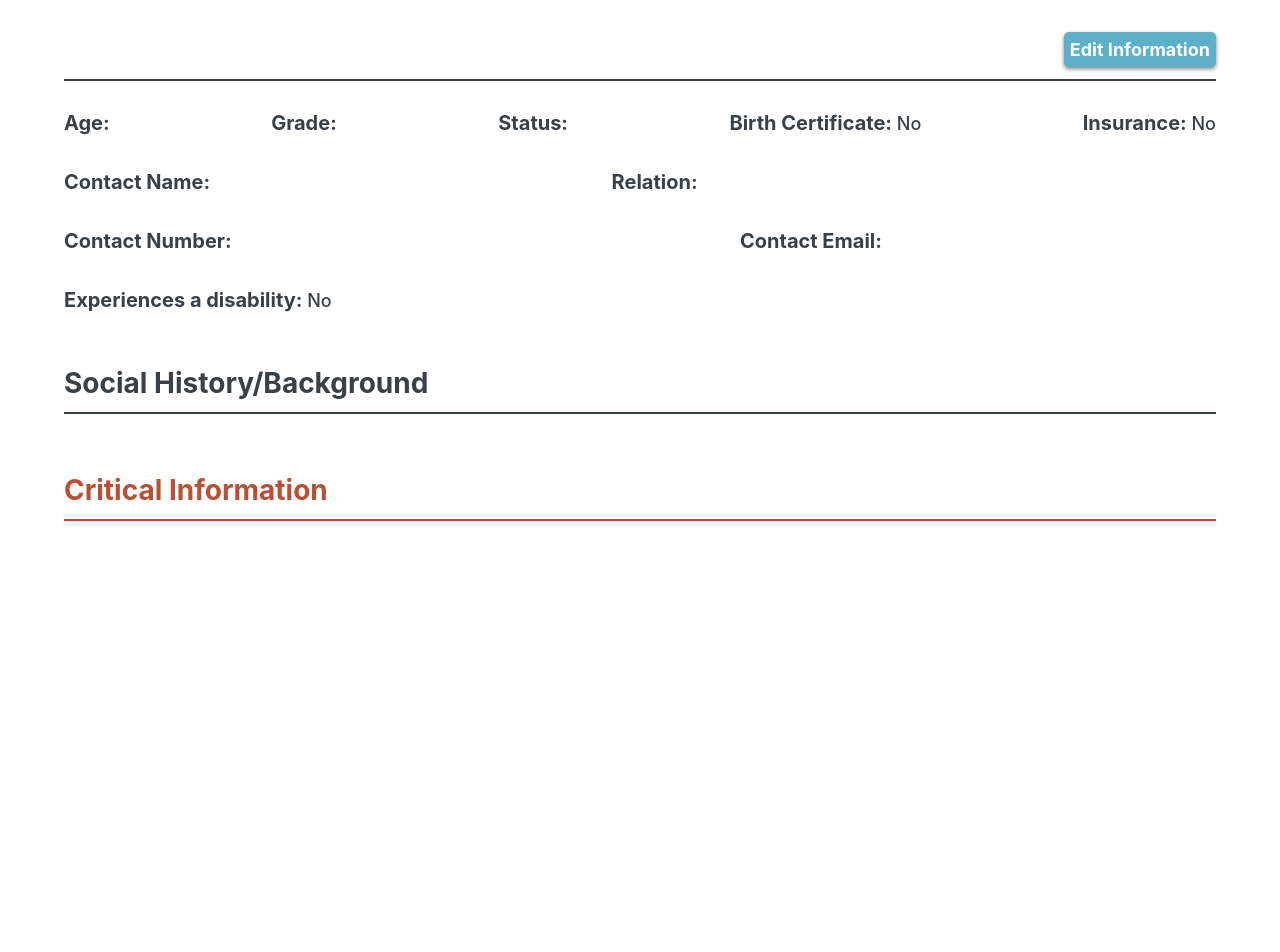
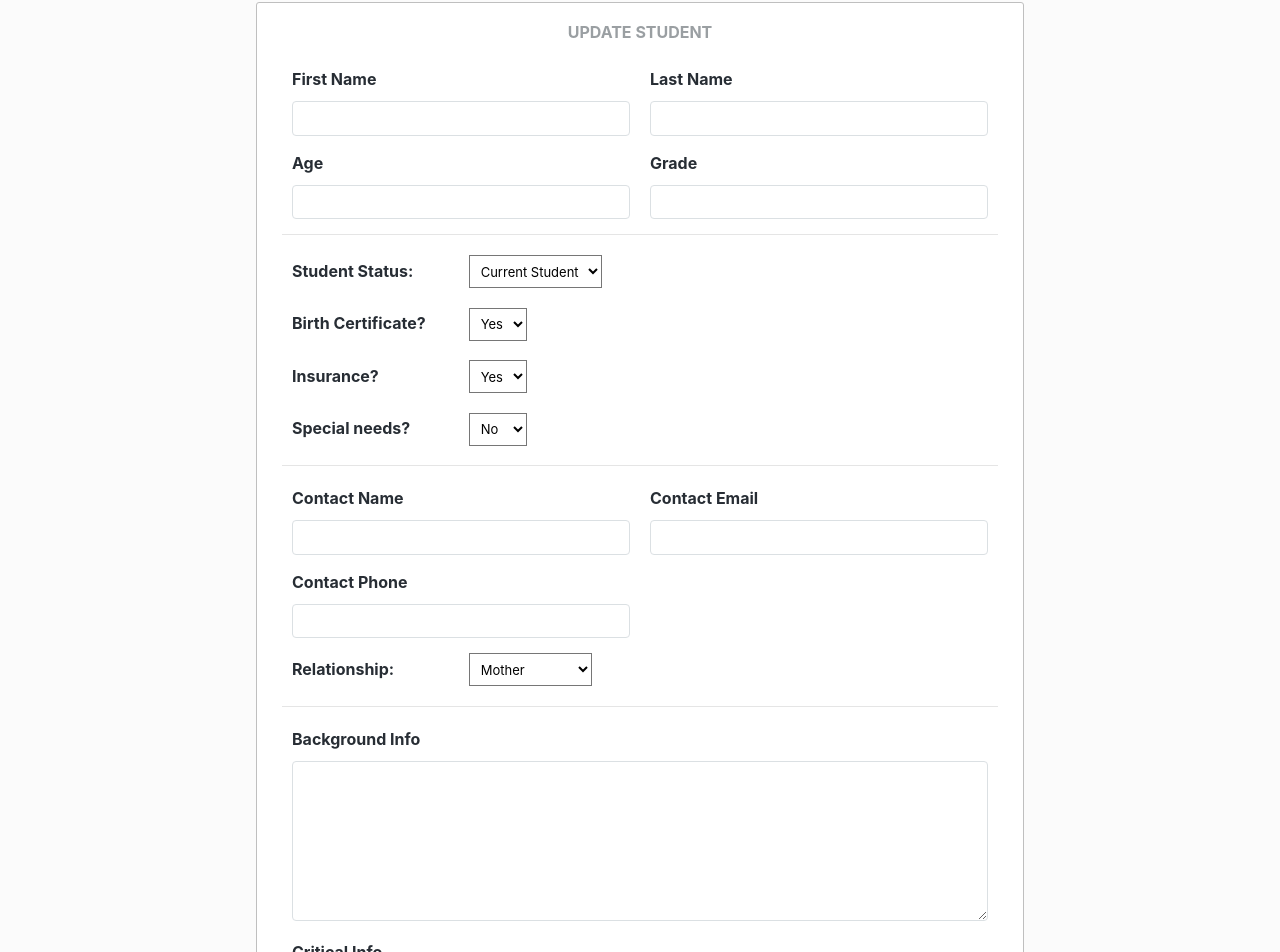
Before and after one commit to International-School-Social-Worker-BW/Front-End, a React (Create React App) app in the folder international-ssw/: page /student/1/edit in a window 1280 px wide. Shown: the part 98-1050 px from the top of the page. Before the commit the page ends 800 px from the top, so only its background shows below. Built offline with nearby package versions, Linux system fonts and the light colour scheme; no server answers.

Commit message:
Fix student/edit route and add styles to student edit component

```diff
--- a/international-ssw/public/index.html
+++ b/international-ssw/public/index.html
@@ -16,6 +16,8 @@
     -->
     <link rel="manifest" href="%PUBLIC_URL%/manifest.json" />
     <link rel="stylesheet" href="https://stackpath.bootstrapcdn.com/bootstrap/4.3.1/css/bootstrap.min.css" integrity="sha384-ggOyR0iXCbMQv3Xipma34MD+dH/1fQ784/j6cY/iJTQUOhcWr7x9JvoRxT2MZw1T" crossorigin="anonymous">
+
+
     <!--
       Notice the use of %PUBLIC_URL% in the tags above.
       It will be replaced with the URL of the `public` folder during the build.
--- a/international-ssw/src/App.js
+++ b/international-ssw/src/App.js
@@ -21,8 +21,8 @@ function App() {
           <Route exact path='/' component={Home} />
           <Route  path='/about' component={Home} />
           <Route path='/add' component={AddStudent} />
+          <Route path='/student/:id/edit' component={EditStudent}/>
           <Route path='/student/:id' component={({match})=>(<StudentComponent match={match}/>)} />
-          <Route path='/student/:id/edit' component={EditStudent}/>
           <Route path='/signin' component={LoginPage} />
           <Route path='/signup' component={RegistrationPage} />
           <PrivateRoute path='/protected' component={UserHomePage} />
--- a/international-ssw/src/App.scss
+++ b/international-ssw/src/App.scss
@@ -9,3 +9,4 @@
 @import 'styles/student-table';
 @import 'styles/login';
 @import 'styles/protected-home-page';
+@import 'styles/edit-student-form';
--- a/international-ssw/src/components/EditStudent.js
+++ b/international-ssw/src/components/EditStudent.js
@@ -44,41 +44,60 @@ export default function EditStudent (props) {
     }
     console.log(editStudent)
     return (
-        <section>
+        <section className="edit-student-page">
            <ProtectedNavBar />
 
+          <div className="container edit-student-content">
+            <div className="edit-header">
               <h1>Update Student</h1>
-            <form onSubmit={handleSubmit}>
+            </div>
+
+            <form className="edit-form" onSubmit={handleSubmit} >
+                <div className="input-container">
+                  <div className="input-1-2">
                     <label>First Name</label>
                     <input
                     type="text"
                     name="studentfirstname"
                     onChange={handleChange}
                     value={editStudent.studentfirstname} required />
+                  </div>
 
+                  <div className="input-1-2">
                     <label>Last Name</label>
                     <input
                     type="text"
                     name="studentlastname"
                     onChange={handleChange}
                     value={editStudent.studentlastname} required />
+                  </div>
+                </div>
 
+                <div className="input-container">
+                  <div className="input-1-2">
                     <label>Age</label>
                     <input
                     type="text"
                     name="age"
                     onChange={handleChange}
                     value={editStudent.age} required />
+                  </div>
 
+                  <div className="input-1-2">
                     <label>Grade</label>
                     <input
                     type="text"
                     name="grade"
                     onChange={handleChange}
                     value={editStudent.grade} required />
+                  </div>
+                </div>
 
-                <label>Student Status:</label>
+                <div className="input-container top-bar">
+                  <div className="input-1">
+                    <label className="select-label">Student Status:</label>
                     <select
+                      className="input-select"
                       value={editStudent.status}
                       onChange={handleChange}
                       name="status"
@@ -88,9 +107,14 @@ export default function EditStudent (props) {
                         <option value="Past Student">Past Student</option>
                         <option value="Visiting">Visiting</option>
                     </select>
+                  </div>
+                </div>
 
-                <label>Birth Certificate?</label>
+                <div className="input-container">
+                  <div className="input-1">
+                    <label className="select-label">Birth Certificate?</label>
                     <select
+                      className="input-select"
                       value={editStudent.birthcertificate}
                       onChange={handleChange}
                       name="birthcertificate"
@@ -99,9 +123,14 @@ export default function EditStudent (props) {
                         <option value="true">Yes</option>
                         <option value="false">No</option>
                     </select>
+                  </div>
+                </div>
 
-                <label>Insurance?</label>
+                <div className="input-container">
+                  <div className="input-1">
+                    <label className="select-label">Insurance?</label>
                     <select
+                      className="input-select"
                       value={editStudent.insurance}
                       onChange={handleChange}
                       name="insurance"
@@ -110,9 +139,15 @@ export default function EditStudent (props) {
                         <option value="true">Yes</option>
                         <option value="false">No</option>
                     </select>
+                  </div>
+                </div>
 
-                <label>Special needs?</label>
+
+                <div className="input-container">
+                  <div className="input-1">
+                    <label className="select-label">Special needs?</label>
                     <select
+                      className="input-select"
                       value={editStudent.specialneeds}
                       onChange={handleChange}
                       name="specialneeds"
@@ -121,30 +156,46 @@ export default function EditStudent (props) {
                         <option value="true">Yes</option>
                         <option value="false">No</option>
                     </select>
+                  </div>
+                </div>
 
-                <label>Contact Name:</label>
+                <div className="input-container top-bar">
+                  <div className="input-1-2">
+                    <label>Contact Name</label>
                     <input
                     type="text"
                     name="contactname"
                     onChange={handleChange}
                     value={editStudent.contactname} required />
+                  </div>
+                  <div className="input-1-2">
+                    <label>Contact Email</label>
+                    <input
+                    type="email"
+                    name="contactemail"
+                    onChange={handleChange}
+                    value={editStudent.contactemail} required />
+                  </div>
 
-                <label>Contact Phone:</label>
+                </div>
+
+                <div className="input-container">
+                  <div className="input-1-2">
+                    <label>Contact Phone</label>
                     <input
                     type="text"
                     name="contactphone"
                     onChange={handleChange}
                     value={editStudent.contactphone} required />
 
-                <label>Contact Email:</label>
-                <input
-                type="email"
-                name="contactemail"
-                onChange={handleChange}
-                value={editStudent.contactemail} required />
+                  </div>
+                </div>
 
-                <label>Relationship:</label>
+                <div className="input-container">
+                  <div className="input-1">
+                    <label className="select-label">Relationship:</label>
                     <select
+                      className="input-select"
                         value={editStudent.relationship}
                         onChange={handleChange}
                         name="relationship"
@@ -157,25 +208,38 @@ export default function EditStudent (props) {
                         <option value="other relation">Other Relation</option>
 
                     </select>
+                  </div>
+                </div>
 
-                <label>Background Info:</label>
-                <input
-                type="text"
+                <div className="input-container top-bar">
+                  <div className="input-1">
+                    <label>Background Info</label>
+                    <textarea
                     name="backgroundinfo"
                     onChange={handleChange}
                     value={editStudent.backgroundinfo} required />
+                  </div>
+                </div>
 
-                <label>Critical Info:</label>
-                <input
-                type="text"
+                <div className="input-container">
+                  <div className="input-1">
+                    <label>Critical Info</label>
+                    <textarea
                     name="criticalinfo"
                     onChange={handleChange}
                     value={editStudent.criticalinfo} required />
+                  </div>
+
+                </div>
 
 
-
-                <button type="submit">Submit</button>
+                <div className="input-container">
+                  <div className="input-1">
+                    <input type="submit" className="" value="Submit" />
+                  </div>
+                </div>
             </form>
+          </div>
         </section>
     )
 }
--- /dev/null
+++ b/international-ssw/src/styles/edit-student-form.scss
@@ -0,0 +1,100 @@
+
+.edit-student-page {
+  background: #fbfbfb;
+}
+
+.edit-student-content {
+  background: #fff;
+  padding: 2em 2.5em;
+  margin-top: 2em;
+  margin-bottom: 2em;
+  border: 1px solid #bfbfbf;
+  border-radius: 3px;
+  text-algin: center;
+  width: 60%;
+}
+
+.edit-header {
+  text-align: center;
+  text-transform: uppercase;
+  font-weight: bold;
+  padding-bottom: 2em;
+}
+
+.edit-header > h1 {
+  font-size: 1.6em;
+  opacity: 0.5;
+}
+
+.edit-form {
+  margin: 0 auto;
+  font-size: 1rem;
+}
+
+.edit-form label {
+  font-size: 1.6em;
+  color: $dark-grey;
+}
+
+.input-1 {
+  width: 100%;
+  display: block;
+  padding: 0 1em;
+}
+
+.input-1-2 {
+  width: 50%;
+  display: block;
+  padding: 0 1em;
+}
+
+.input-1-3 {
+  width: 33%;
+  display: block;
+  padding: 0 1em;
+}
+
+.top-bar {
+  border-top: 1px solid rgba(0,0,0,0.1);
+  padding-top: 2em;
+
+}
+
+
+.input-select {
+  background: #fff;
+  padding: 0.5em;
+  font-size: 1.3em;
+}
+
+.select-label {
+  width: 25%;
+  margin-right: 0.2em;
+}
+
+.edit-form input,
+.edit-form textarea{
+  width: 100%;
+  padding: 0.5em 1em;
+  border-radius: 4px;
+  outline: none;
+  border: 1px solid #dbe0e3;
+  color: $dark-grey;
+  font-size: 1.3em;
+}
+
+.edit-form textarea {
+  height: 20vh;
+}
+
+.input-container {
+  display: flex;
+  justify-content: space-between;
+  align-items: center;
+  margin-bottom: 1.5em;
+}
+
+.edit-form input[type="submit"] {
+  background: $blue;
+  color: #fff;
+}
```
Lines whose indentation alone changed are shown as unchanged.
